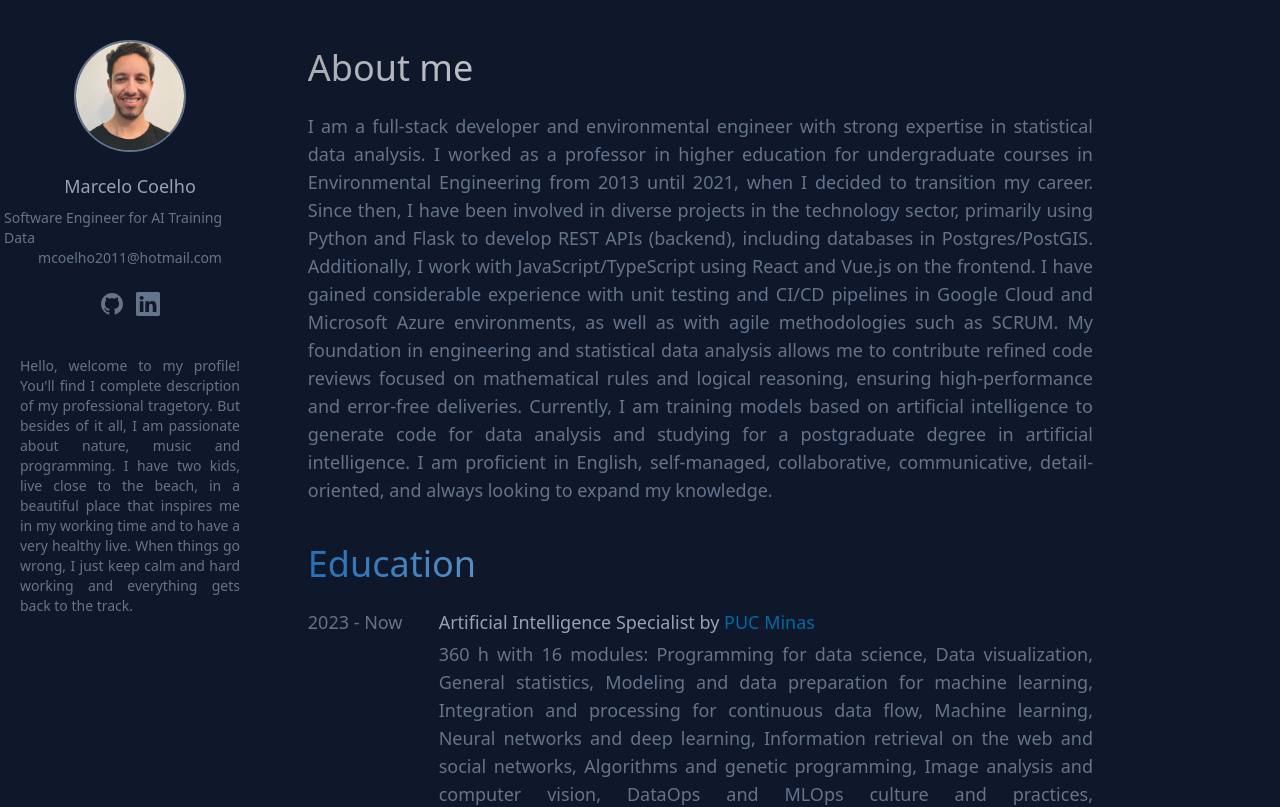
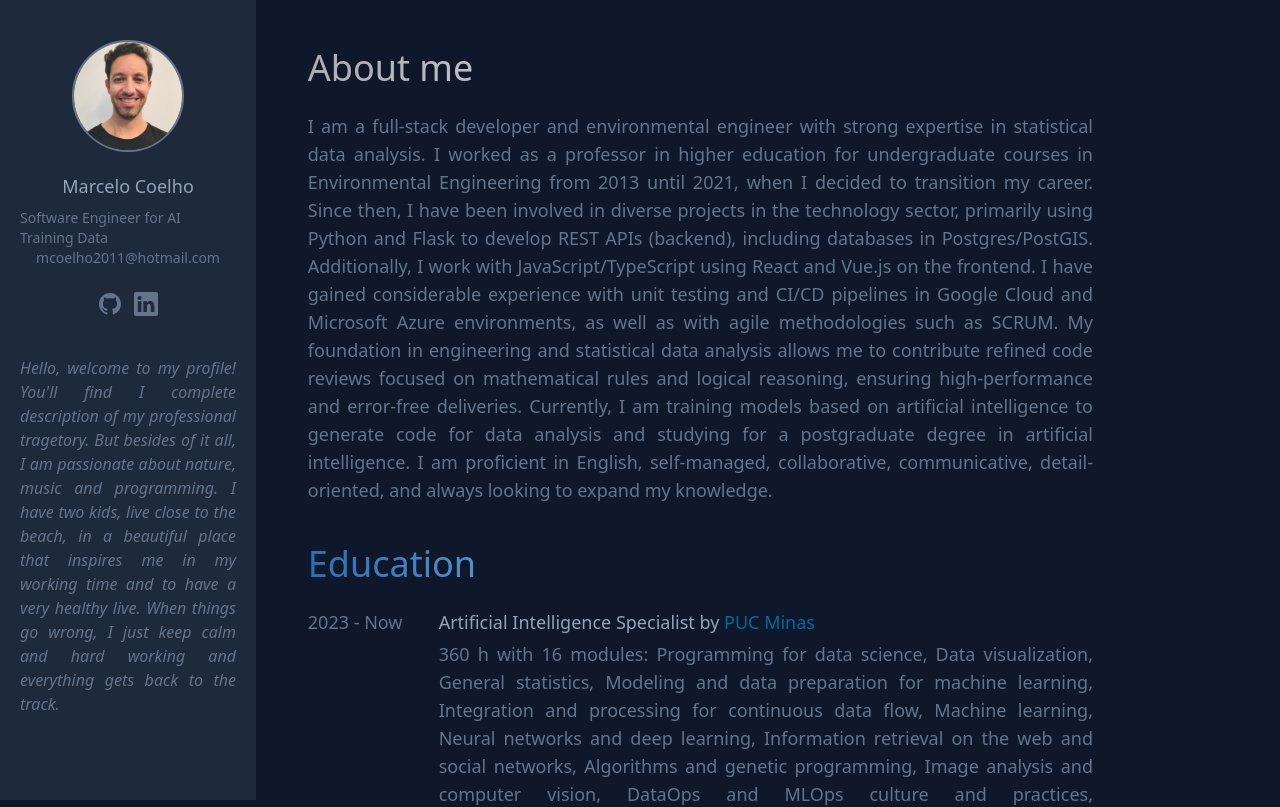
Before and after one commit to MCoelho222/self-profile, a Next.js app: page / in a window 1280 px wide. Shown: the top 807 px of the page. Built offline with nearby package versions, Linux system fonts and the light colour scheme.

Commit message:
fix: padding welcome message

```diff
--- a/app/page.tsx
+++ b/app/page.tsx
@@ -9,7 +9,7 @@ export default function Home() {
   const { cvData } = require('./lib/cv-data.js');
   return (
     <main className="flex flex-col justify-center min-h-screen bg-slate-900 p-4 mx-5 sm:flex-row">
-      <div className=" w-full h-full flex flex-col items-center pt-5 sm:w-1/5 sm:fixed sm:top-0 sm:left-0 sm:pt-10 sm:pl-1 sm:bg-slate-900">
+      <div className=" w-full h-full flex flex-col items-center sm:w-1/5 sm:fixed sm:top-0 sm:left-0 sm:pt-10 sm:p-5 sm:bg-slate-800">
         <Image
           className="h-28 w-28 rounded-full mb-5 border-2 border-solid border-slate-500 object-cover"
           width={300}
@@ -18,8 +18,8 @@ export default function Home() {
           alt="Marcelo"
         />
         <Info content={cvData.info}/>
-        <div className="flex flex-row justify-center pt-10 px-4">
-          <p className="text-slate-500 text-sm text-justify">{cvData.welcome}</p>
+        <div className="flex flex-row justify-center pt-10">
+          <p className="text-slate-500 text-sm sm:text-base italic text-justify">{cvData.welcome}</p>
         </div>
       </div>
       <div className="w-full pt-8 sm:w-3/4 sm:pl-[10%]">
```
